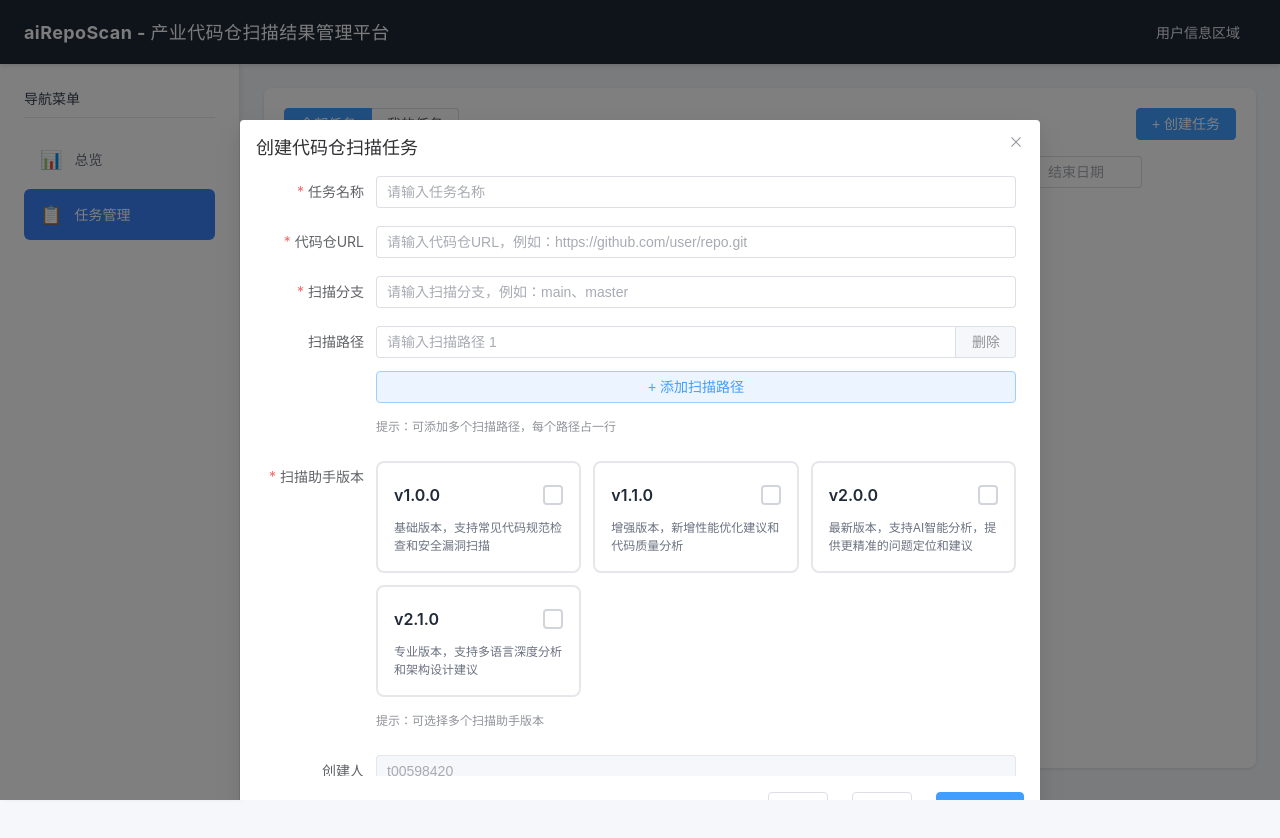
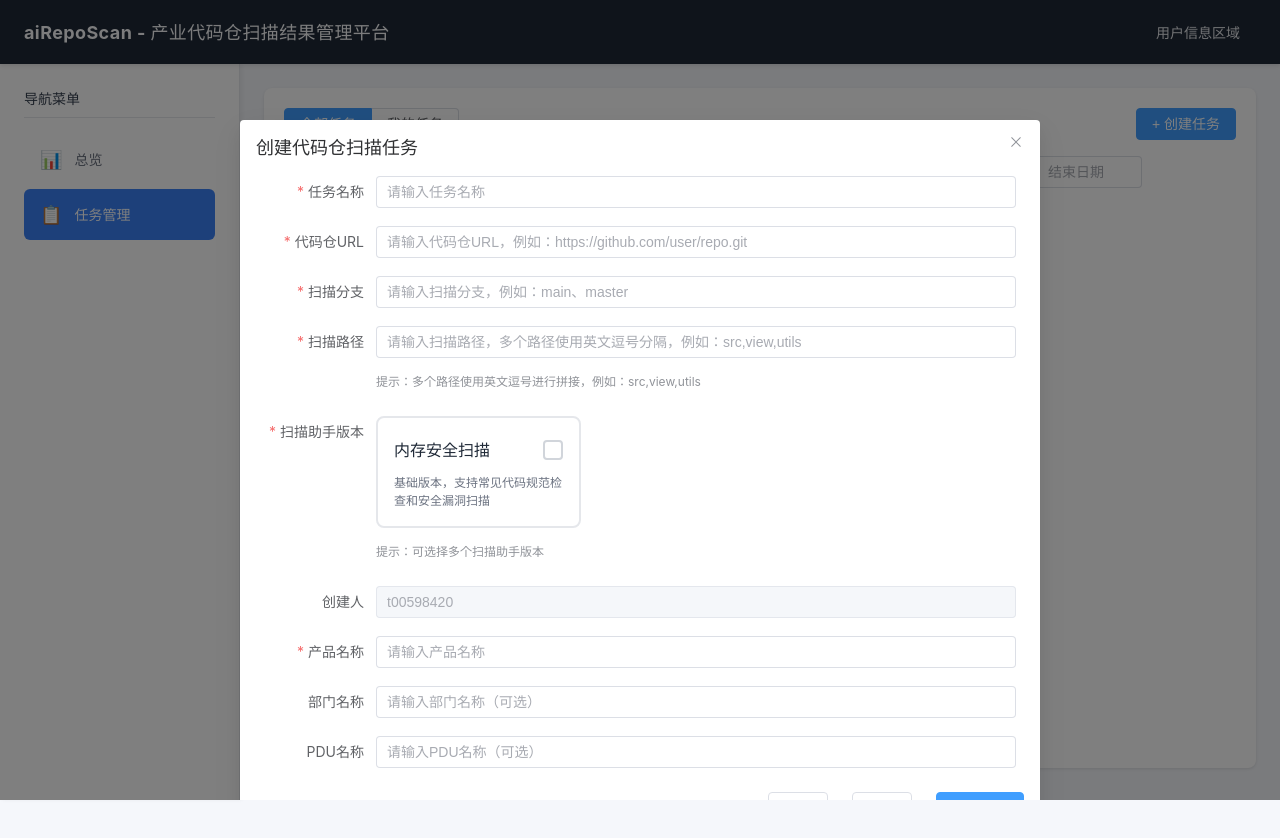
Before and after one commit to BeaconLin/aiRepoScan-hw, a Vue app: page /tasks in a window 1280 px wide. Both pictures are taken after a click on the button "+ 创建任务". Shown: the top 838 px of the page. Built offline with nearby package versions, Linux system fonts and the light colour scheme.

Commit message:
修改创建任务功能

```diff
--- a/src/components/CreateTaskDialog.vue
+++ b/src/components/CreateTaskDialog.vue
@@ -39,39 +39,13 @@
       </el-form-item>
 
       <el-form-item label="扫描路径" prop="scanPaths">
-        <div class="scan-paths-container">
-          <div
-            v-for="(path, index) in formData.scanPaths"
-            :key="index"
-            class="path-item"
-          >
-            <el-input
-              v-model="formData.scanPaths[index]"
-              :placeholder="`请输入扫描路径 ${index + 1}`"
-              clearable
-            >
-              <template #append>
-                <el-button
-                  :disabled="formData.scanPaths.length <= 1"
-                  @click="removePath(index)"
-                  type="danger"
-                >
-                  删除
-                </el-button>
-              </template>
-            </el-input>
-          </div>
-          <el-button
-            type="primary"
-            @click="addPath"
-            style="width: 100%"
-            plain
-          >
-            + 添加扫描路径
-          </el-button>
-          <div class="form-hint">
-            提示：可添加多个扫描路径，每个路径占一行
-          </div>
+        <el-input
+          v-model="formData.scanPaths"
+          placeholder="请输入扫描路径，多个路径使用英文逗号分隔，例如：src,view,utils"
+          clearable
+        />
+        <div class="form-hint">
+          提示：多个路径使用英文逗号进行拼接，例如：src,view,utils
         </div>
       </el-form-item>
 
@@ -193,25 +167,11 @@ const selectedFile = ref(null)
 // 扫描助手版本选项（示例数据，实际应该从接口获取）
 const assistantVersions = ref([
   {
-    label: 'v1.0.0',
+    label: '内存安全扫描',
     value: 'v1.0.0',
     description: '基础版本，支持常见代码规范检查和安全漏洞扫描'
   },
-  {
-    label: 'v1.1.0',
-    value: 'v1.1.0',
-    description: '增强版本，新增性能优化建议和代码质量分析'
-  },
-  {
-    label: 'v2.0.0',
-    value: 'v2.0.0',
-    description: '最新版本，支持AI智能分析，提供更精准的问题定位和建议'
-  },
-  {
-    label: 'v2.1.0',
-    value: 'v2.1.0',
-    description: '专业版本，支持多语言深度分析和架构设计建议'
-  }
+
 ])
 
 // 表单数据
@@ -220,9 +180,9 @@ const formData = reactive({
   repoUrl: '',
   branch: '',
   assistantVersions: [], // 改为数组，支持多选
-  scanPaths: [''],
+  scanPaths: '',
   creator: '', // 从用户信息获取
-  productName: 'UDM', // 默认值
+  productName: '', // 默认值
   deptName: '', // 可选
   pduName: '', // 可选
   createTime: '' // 实际应该自动填充当前时间
@@ -260,14 +220,19 @@ const rules = {
     }
   ],
   scanPaths: [
+    { required: true, message: '请输入扫描路径', trigger: 'blur' },
     {
       validator: (rule, value, callback) => {
-        if (!value || value.length === 0) {
-          callback(new Error('至少需要添加一个扫描路径'))
-        } else if (value.some(path => !path || path.trim() === '')) {
-          callback(new Error('扫描路径不能为空'))
+        if (!value || value.trim() === '') {
+          callback(new Error('请输入扫描路径'))
         } else {
-          callback()
+          // 按逗号分割并过滤空值
+          const paths = value.split(',').map(path => path.trim()).filter(path => path !== '')
+          if (paths.length === 0) {
+            callback(new Error('至少需要输入一个有效的扫描路径'))
+          } else {
+            callback()
+          }
         }
       },
       trigger: 'blur'
@@ -337,8 +302,8 @@ const initForm = () => {
   formData.repoUrl = ''
   formData.branch = ''
   formData.assistantVersions = []
-  formData.scanPaths = ['']
-  formData.productName = 'UDM'
+  formData.scanPaths = ''
+  formData.productName = ''
   formData.deptName = ''
   formData.pduName = ''
 
@@ -366,17 +331,6 @@ onMounted(() => {
   formData.creator = userInfo.w3Id || ''
 })
 
-// 添加扫描路径
-const addPath = () => {
-  formData.scanPaths.push('')
-}
-
-// 删除扫描路径
-const removePath = (index) => {
-  if (formData.scanPaths.length > 1) {
-    formData.scanPaths.splice(index, 1)
-  }
-}
 
 // 重置表单
 const handleReset = () => {
@@ -406,8 +360,11 @@ const handleSubmit = async () => {
 
     submitting.value = true
 
-    // 过滤空的扫描路径
-    const validScanPaths = formData.scanPaths.filter(path => path && path.trim() !== '')
+    // 处理扫描路径：按逗号分割并过滤空值
+    const validScanPaths = formData.scanPaths
+      .split(',')
+      .map(path => path.trim())
+      .filter(path => path !== '')
 
     // 提交时获取当前时间
     const currentTime = getCurrentTime()
@@ -525,14 +482,6 @@ const handleSubmit = async () => {
   background: #a8a8a8;
 }
 
-.scan-paths-container {
-  width: 100%;
-}
-
-.path-item {
-  margin-bottom: 12px;
-}
-
 .assistant-cards-container {
   display: grid;
   grid-template-columns: repeat(auto-fill, minmax(200px, 1fr));
```
Also changed, not shown: src/router/index.js (+0 -7 lines).
